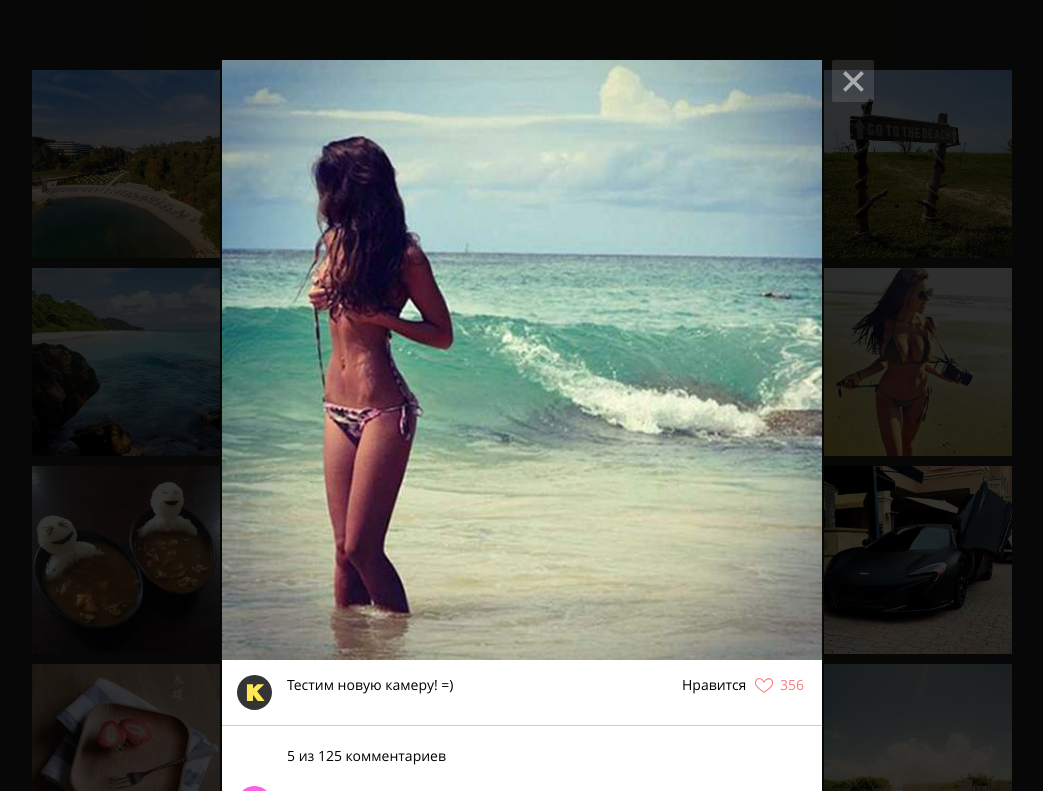
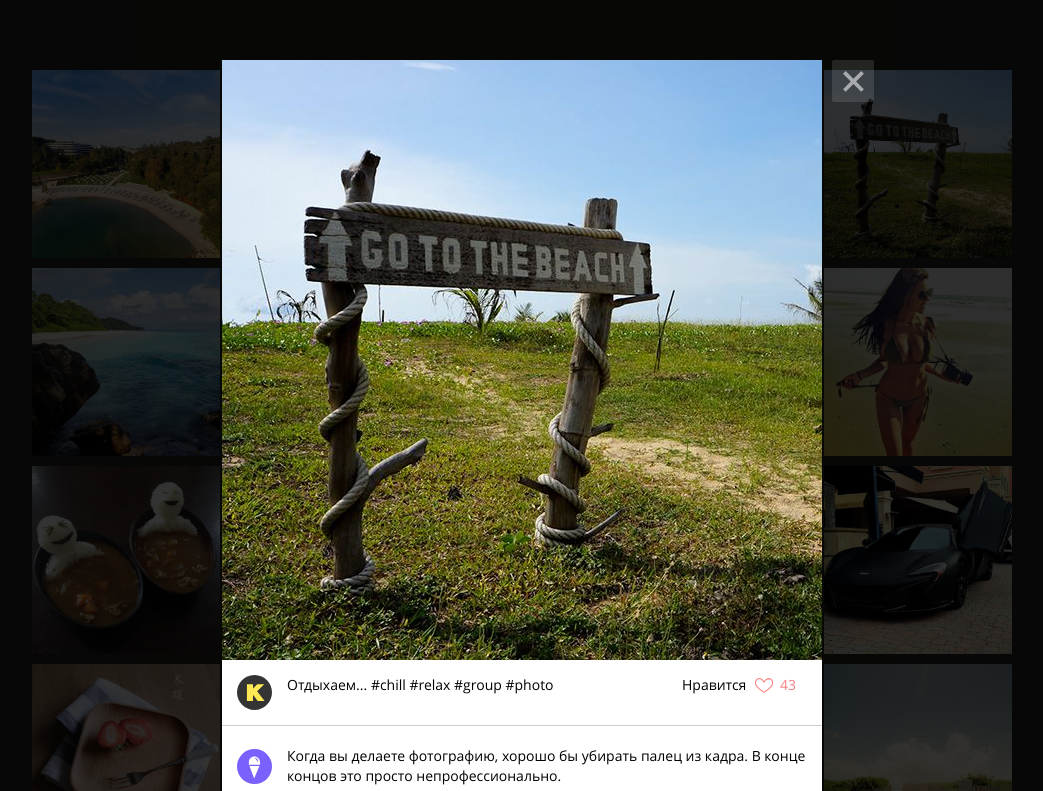
Before and after one commit to LauraHegay/564729-kekstagram-18, a website: page index.html in a window 1280 px wide. Shown: the top 791 px of the page, without its empty margins (118-1161 px from the left). Drawn offline with Linux system fonts and the light colour scheme.

Commit message:
Личный проект: больше деталей

```diff
--- a/index.html
+++ b/index.html
@@ -135,7 +135,7 @@
     </section>
 
     <!-- Полноэкранный показ изображения -->
-    <section class="big-picture  overlay "><!--hidden-->
+    <section class="big-picture overlay hidden">
       <h2 class="big-picture__title  visually-hidden">Просмотр фотографии</h2>
       <div class="big-picture__preview">
 
@@ -152,17 +152,10 @@
             <p class="social__likes">Нравится <span class="likes-count">356</span></p>
           </div>
 
-          <!-- Комментарии к изображению -->
+          <!-- Комментарии к изображению А-->
           <div class="social__comment-count">5 из <span class="comments-count">125</span> комментариев</div>
           <ul class="social__comments">
-            <li class="social__comment">
-              <img class="social__picture" src="img/avatar-4.svg" alt="Аватар комментатора фотографии" width="35" height="35">
-              <p class="social__text">Мега фото! Просто обалдеть. Как вам так удалось?</p>
-            </li>
-            <li class="social__comment">
-              <img class="social__picture" src="img/avatar-3.svg" alt="Аватар комментатора фотографии" width="35" height="35">
-               <p class="social__text">Да это фоташоп!!!!!!!!</p>
-            </li>
+            <!-- Здесь будут комментарии других пользователей -->
           </ul>
 
           <!-- Кнопка для загрузки новой порции комментариев -->
@@ -235,6 +228,14 @@
   <template id="messages">
     <div class="img-upload__message  img-upload__message--loading">Загружаем...</div>
   </template>
+
+  <!-- Разметка комментария -->
+  <template id="comment">
+    <li class="social__comment">
+      <img class="social__picture" src="img/avatar-4.svg" alt="Аватар комментатора фотографии" width="35" height="35">
+      <p class="social__text">Мега фото! Просто обалдеть. Как вам так удалось?</p>
+    </li>
+  </template>
   <script src="js/util.js"></script>
   <script src="js/data.js"></script>
   <script src="js/main.js"></script>
--- a/js/data.js
+++ b/js/data.js
@@ -10,13 +10,31 @@
       'Я поскользнулся на банановой кожуре и уронил фотоаппарат на кота и у меня получилась фотография лучше.',
       'Лица у людей на фотке перекошены, как будто их избивают. Как можно было поймать такой неудачный момент?!'
     ];
+    var DESCRIPTION_TEMPLATE = [
+      'Летний чил на югах. #тай #отдых #лето #чил #travel #travelgram #summergram #chill',
+      '#fun #party #cool #young',
+      'Отдыхаем... #chill #relax #group #photo',
+      'Will you still love me when I\'m no longer young and beautiful? (c) Ленин',
+      'Как же круто тут кормят #food #foodgram #instafood #delicious #yummy',
+      'Если чётко сформулировать желание для Вселенной, то всё обязательно сбудется. Верьте в себя. Главное хотеть и мечтать..... / I\'ve bought some potatoes.'
+    ];
     var NAME_TEMPLATE = ['Маша', 'Петя', 'Коля', 'Даша', 'Саша'];
     var data = {
       url: 'photos/' + photoId + '.jpg',
-      description: 'описание фотографии',
       likes: window.util.getRandomNumber(15, 200),
-      comments: COMMENT_TEMPLATE[window.util.getRandomNumber(0, 5)],
-      name: NAME_TEMPLATE[window.util.getRandomNumber(0, 4)]
+      comments: [
+        {avatar: 'img/avatar-' + window.util.getRandomNumber(1, 6) + '.svg',
+          message: COMMENT_TEMPLATE[window.util.getRandomNumber(0, 5)],
+          name: NAME_TEMPLATE[window.util.getRandomNumber(0, 4)]
+        },
+        {avatar: 'img/avatar-' + window.util.getRandomNumber(1, 6) + '.svg',
+          message: COMMENT_TEMPLATE[window.util.getRandomNumber(0, 5)],
+          name: NAME_TEMPLATE[window.util.getRandomNumber(0, 4)]
+        },
+        {avatar: 'img/avatar-' + window.util.getRandomNumber(1, 6) + '.svg',
+          message: COMMENT_TEMPLATE[window.util.getRandomNumber(0, 5)],
+          name: NAME_TEMPLATE[window.util.getRandomNumber(0, 4)]}],
+      description: DESCRIPTION_TEMPLATE[window.util.getRandomNumber(0, 5)]
     };
     return data;
   };
--- a/js/main.js
+++ b/js/main.js
@@ -1,18 +1,22 @@
 'use strict';
 (function () {
   var pictureTemplate = document.querySelector('#picture').content.querySelector('.picture');
+  var commentTemplate = document.querySelector('#comment').content.querySelector('.social__comment');
+  var elementsBigPicture = document.querySelector('.big-picture');
+  elementsBigPicture.classList.remove('hidden');
+  var photosData = window.data.createArray(25);
 
-  var photosData = window.data.createArray(25);
-  // createSimilarPhoto - функция создает DOM-элемент
-  var createSimilarPhoto = function (template) {
+  // createTemplate - функция создает DOM-элемент
+  var createTemplate = function (template) {
     return template.cloneNode(true);
   };
+
   // fillSimilarPhoto - функция создает DOM-элемент
   var fillSimilarPhoto = function (data) {
     var fragment = document.createDocumentFragment();
     var element = document.querySelector('.pictures');
     for (var i = 0; i < data.length; i++) {
-      var pictureElement = createSimilarPhoto(pictureTemplate);
+      var pictureElement = createTemplate(pictureTemplate);
       pictureElement.querySelector('.picture__img').src = data[i].url;
       pictureElement.querySelector('.picture__comments').textContent = data[i].comments;
       pictureElement.querySelector('.picture__likes').textContent = data[i].likes;
@@ -20,5 +24,31 @@
     }
     element.appendChild(fragment);
   };
+
   fillSimilarPhoto(photosData);
+
+  var fillSocialComments = function (data) {
+    var fragment = document.createDocumentFragment();
+    var element = document.querySelector('.social__comments');
+    for (var i = 0; i < data.length; i++) {
+      var commentElement = createTemplate(commentTemplate);
+      commentElement.querySelector('.social__picture').src = data[i].avatar;
+      commentElement.querySelector('.social__picture').alt = data[i].name;
+      commentElement.querySelector('.social__text').textContent = data[i].message;
+      fragment.appendChild(commentElement);
+    }
+    element.appendChild(fragment);
+  };
+  var fillBigPicture = function (data) {
+    elementsBigPicture.querySelector('img').src = data[1].url;
+    elementsBigPicture.querySelector('.likes-count').textContent = data[0].likes;
+    elementsBigPicture.querySelector('.comments-count').textContent = data[0].comments.length;
+    var comments = data[0].comments;
+    fillSocialComments(comments);
+    elementsBigPicture.querySelector('.social__caption').textContent = data[0].description;
+  };
+  fillBigPicture(photosData);
+
+  document.querySelector('.big-picture .social__comment-count').classList.add('visually-hidden');
+  document.querySelector('.big-picture .comments-loader').classList.add('visually-hidden');
 })();
```
